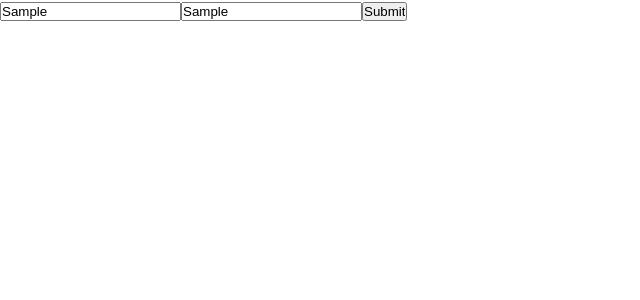
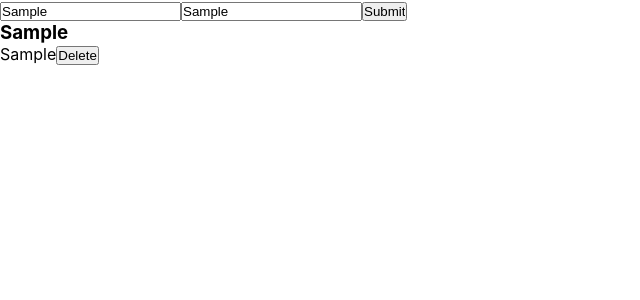
Before and after one commit to yuriinagorniak/task-manager, a React (Create React App) app: page / in a window 1280 px wide. Both pictures are taken after typing "Sample", "Sample" into the empty fields and a click on the input 384 px from the left and 11 px from the top of the page. Shown: the top 300 px of the page, without its empty margins (0-640 px from the left). Built offline with nearby package versions, Linux system fonts and the light colour scheme.

Commit message:
Added addNewTask and deleteTask functions

```diff
--- a/src/App.tsx
+++ b/src/App.tsx
@@ -7,14 +7,18 @@ import { Task } from './models/task.model';
 function App() {
   const [tasks, setTasks] = useState<Task[]>([]);
 
-  const addTask = (task: Task) => {
-    setTasks((prevTasks) => [...prevTasks, ])
+  const addNewTask = (task: Task) => {
+    setTasks((prevTasks) => [...prevTasks, task])
+  }
+
+  const deleteTask = (id: number) => {
+    setTasks((prevTasks) => prevTasks.filter(task => task.id !== id));
   }
 
   return (
     <div className="App">
-      <NewTaskForm />
-      <TasksList tasks={tasks} />
+      <NewTaskForm addNewTask={addNewTask} />
+      <TasksList tasks={tasks} deleteTask={deleteTask} />
     </div>
   );
 }
--- a/src/components/NewTaskForm.tsx
+++ b/src/components/NewTaskForm.tsx
@@ -2,8 +2,11 @@ import { useForm, SubmitHandler } from "react-hook-form";
 import { Task } from "../models/task.model";
 import { newId } from "../utils/generateId";
 
+interface NewTaskFormProps {
+  addNewTask: (task: Task) => void;
+}
 
-const NewTaskForm = (): JSX.Element => {
+const NewTaskForm = ({ addNewTask }: NewTaskFormProps): JSX.Element => {
     const {
         register,
         handleSubmit
@@ -12,6 +15,7 @@ const NewTaskForm = (): JSX.Element => {
     const onSubmit: SubmitHandler<Task> = (data) => {
       data.id = newId();
       console.log(data);
+      addNewTask(data);
     };
 
     return (
--- a/src/components/TasksList.tsx
+++ b/src/components/TasksList.tsx
@@ -2,15 +2,17 @@ import { Task } from "../models/task.model";
 
 interface TasksListProps {
     tasks: Task[];
+    deleteTask: (id: number) => void;
 }
 
-const TasksList = ({ tasks }: TasksListProps): JSX.Element => {
+const TasksList = ({ tasks, deleteTask }: TasksListProps): JSX.Element => {
     return (
         <ul>
             {tasks.map((task) => (
                 <li key={task.id}>
-                    <span>{task.title}</span>
+                    <h3>{task.title}</h3>
                     {task.description && <span>{task.description}</span>}
+                    <button onClick={deleteTask.bind(null, task.id)}>Delete</button>
                 </li>
             ))}
         </ul>
```
